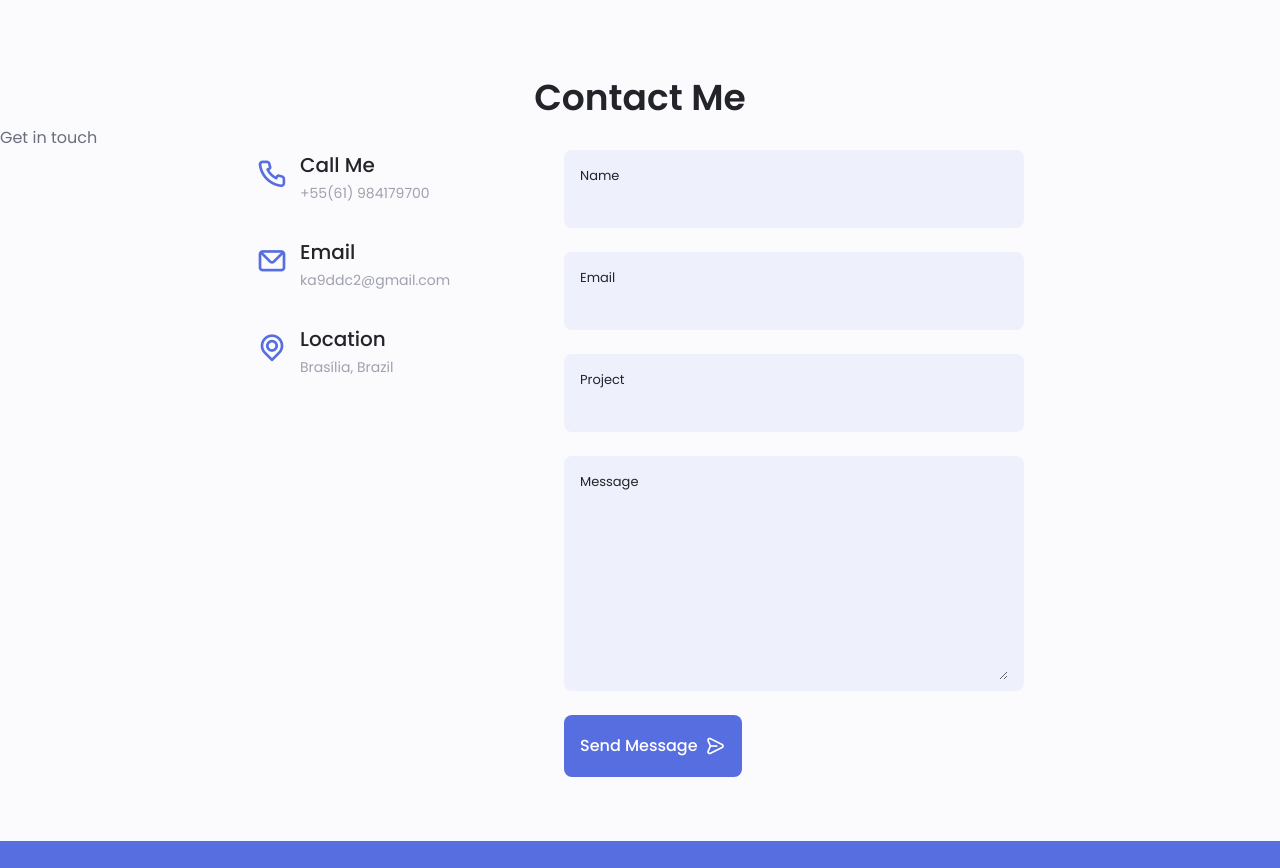
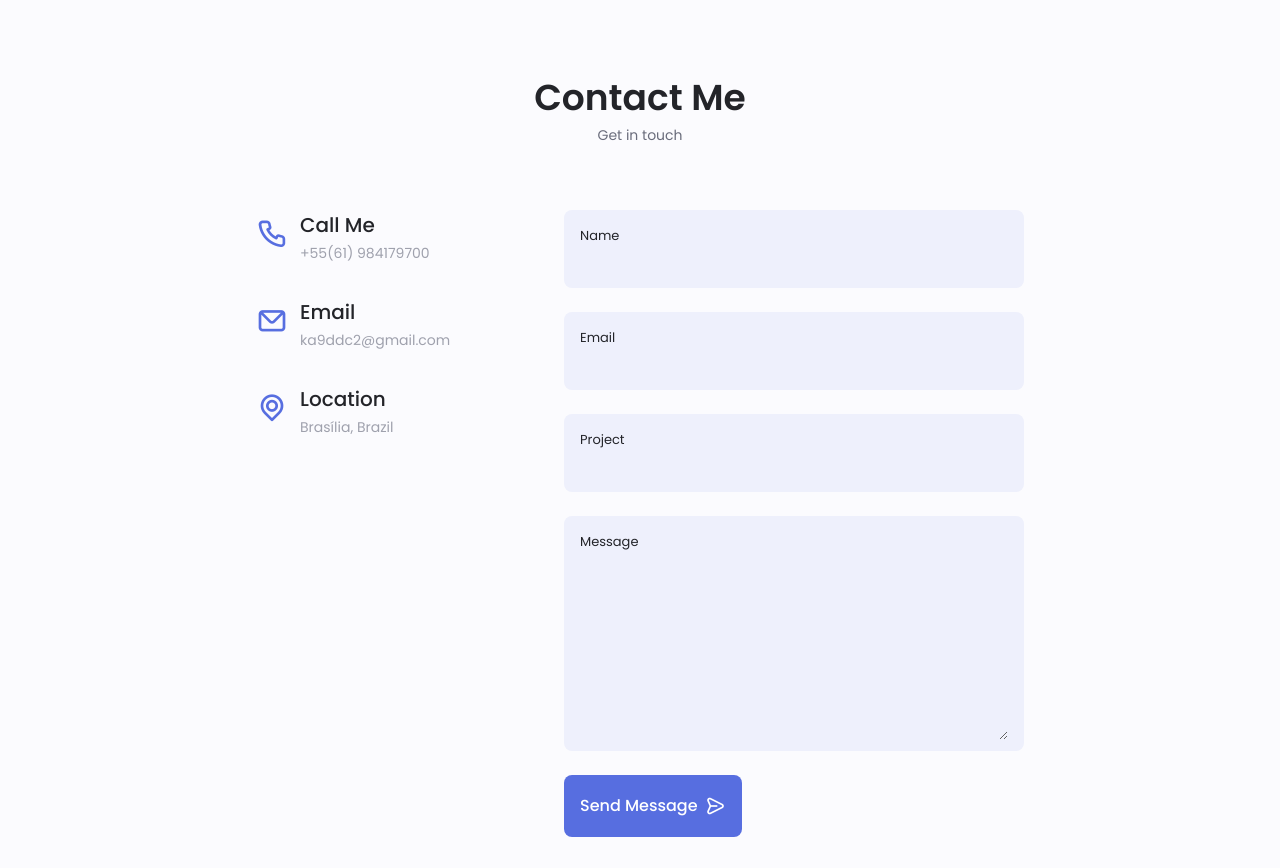
Before and after one commit to Ka9ddc/portfolio, a plain HTML site: page index.html in a window 1280 px wide. Shown: the part 3160-4028 px from the top of the page. Drawn offline with nearby package versions, Linux system fonts and the light colour scheme.

Commit message:
Update index.html

```diff
--- a/index.html
+++ b/index.html
@@ -480,7 +480,7 @@
             <!--==================== CONTACT ME ====================-->
             <section class="contact section" id="contact">
                 <h2 class="section__title">Contact Me</h2>
-                <span class="sections__subtitle">Get in touch</span>
+                <span class="section__subtitle">Get in touch</span>
 
                 <div class="contact__container container grid">
                     <div>
```
